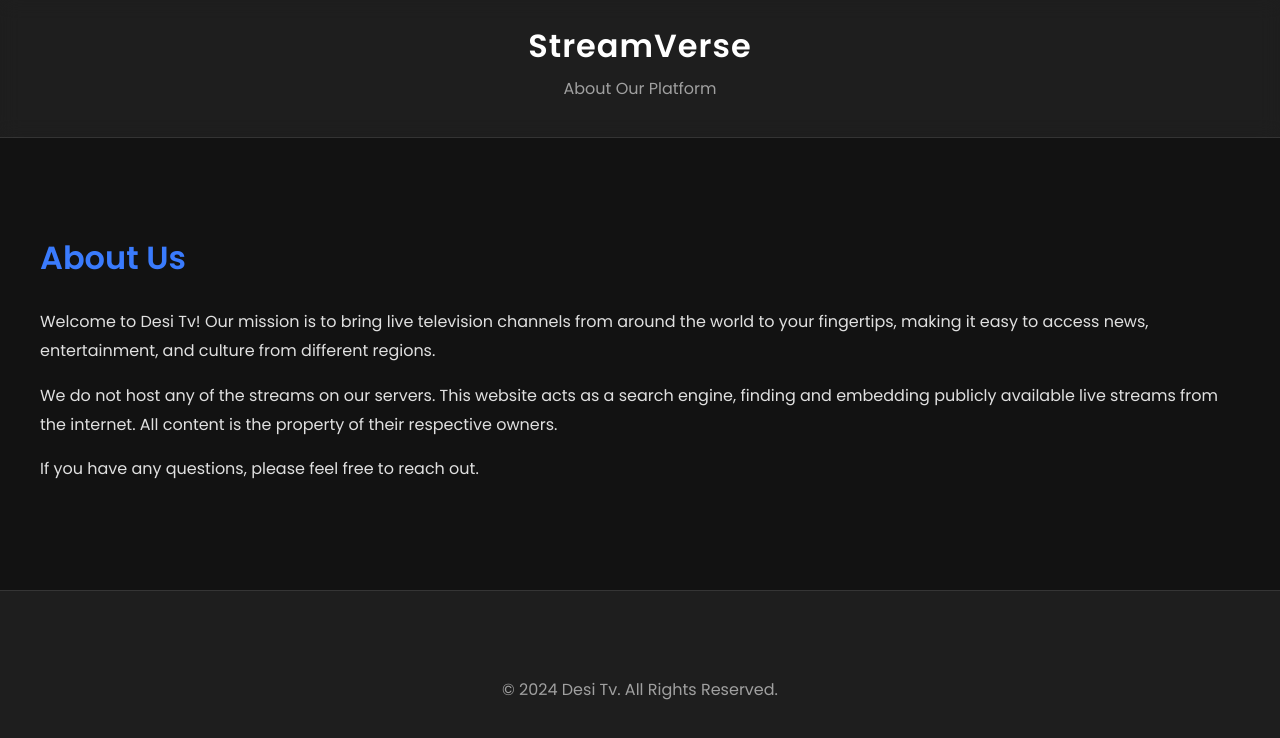
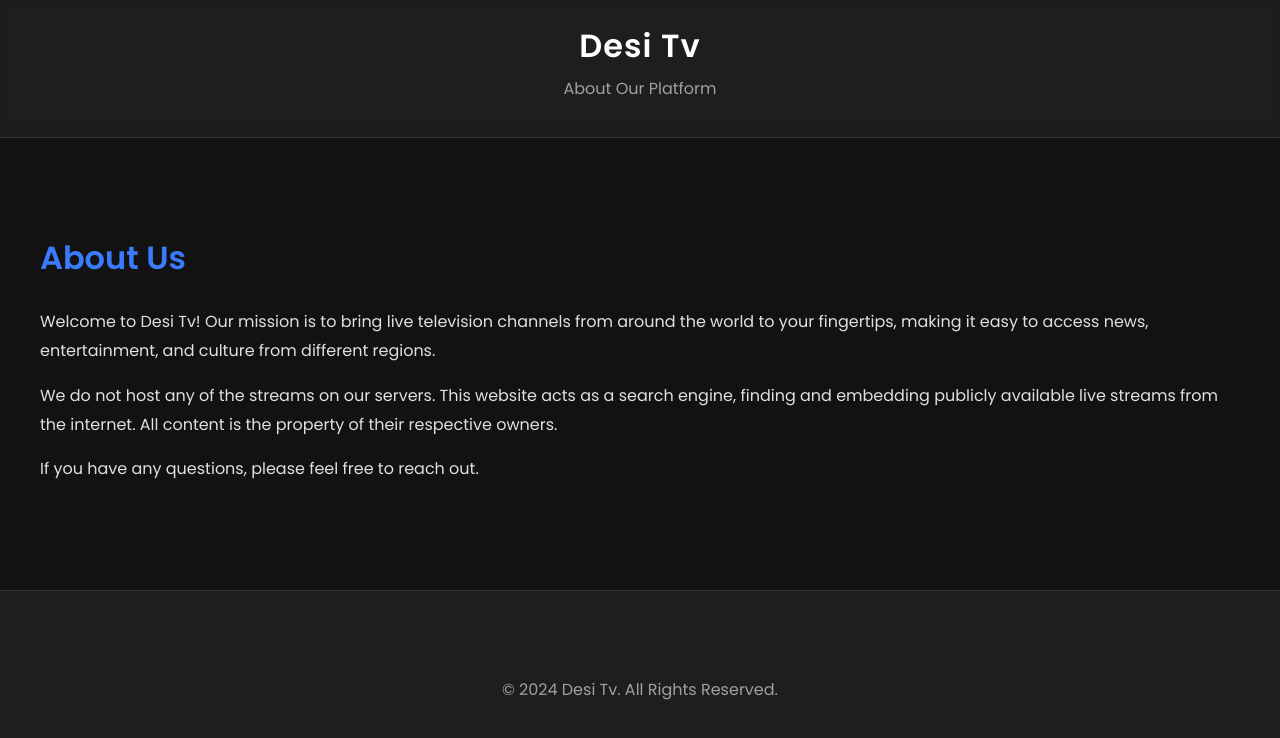
Before and after one commit to yfk123-code/Live-web, a plain HTML site: page about.html in a window 1280 px wide. Drawn offline with Linux system fonts and the light colour scheme.

Commit message:
Update about.html

```diff
--- a/about.html
+++ b/about.html
@@ -13,7 +13,7 @@
 </head>
 <body>
     <header>
-        <h1><a href="index.html" style="text-decoration:none; color:white;">StreamVerse</a></h1>
+        <h1><a href="index.html" style="text-decoration:none; color:white;">Desi Tv</a></h1>
         <p>About Our Platform</p>
     </header>
 
```
